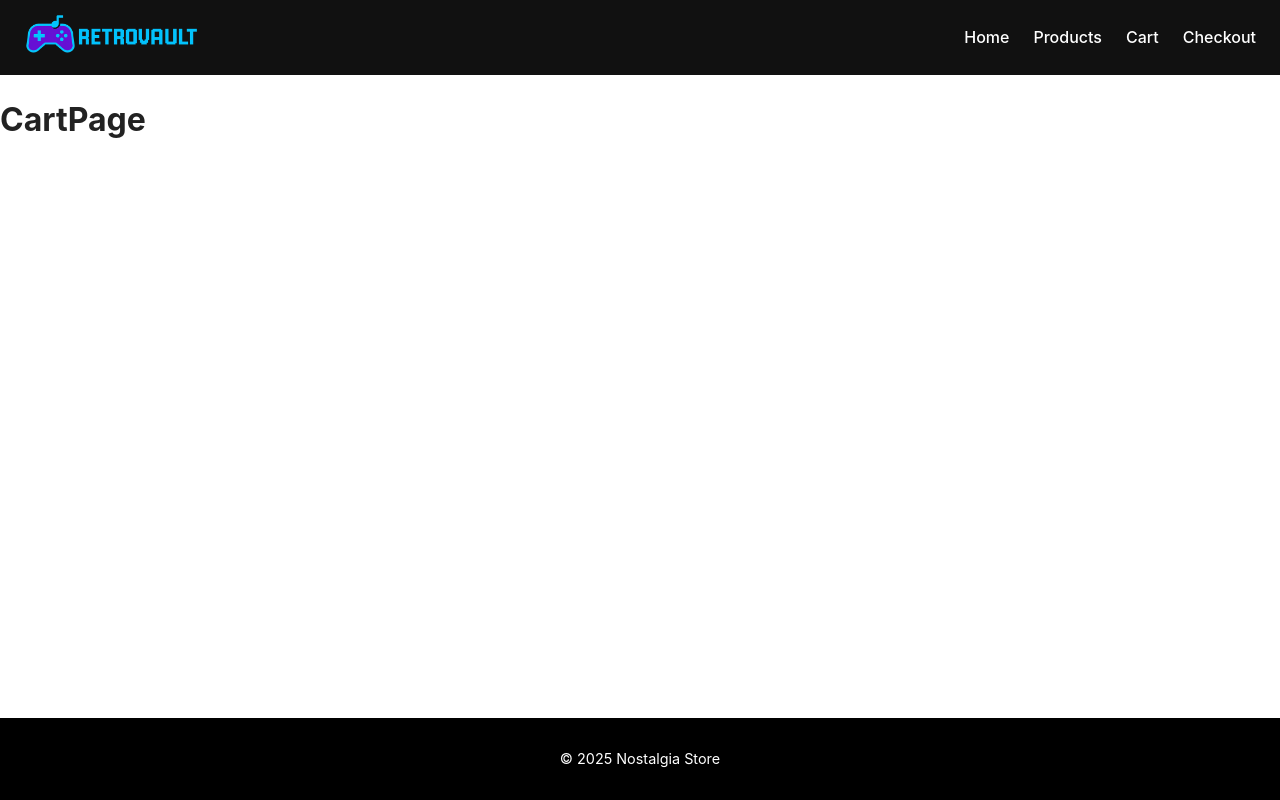
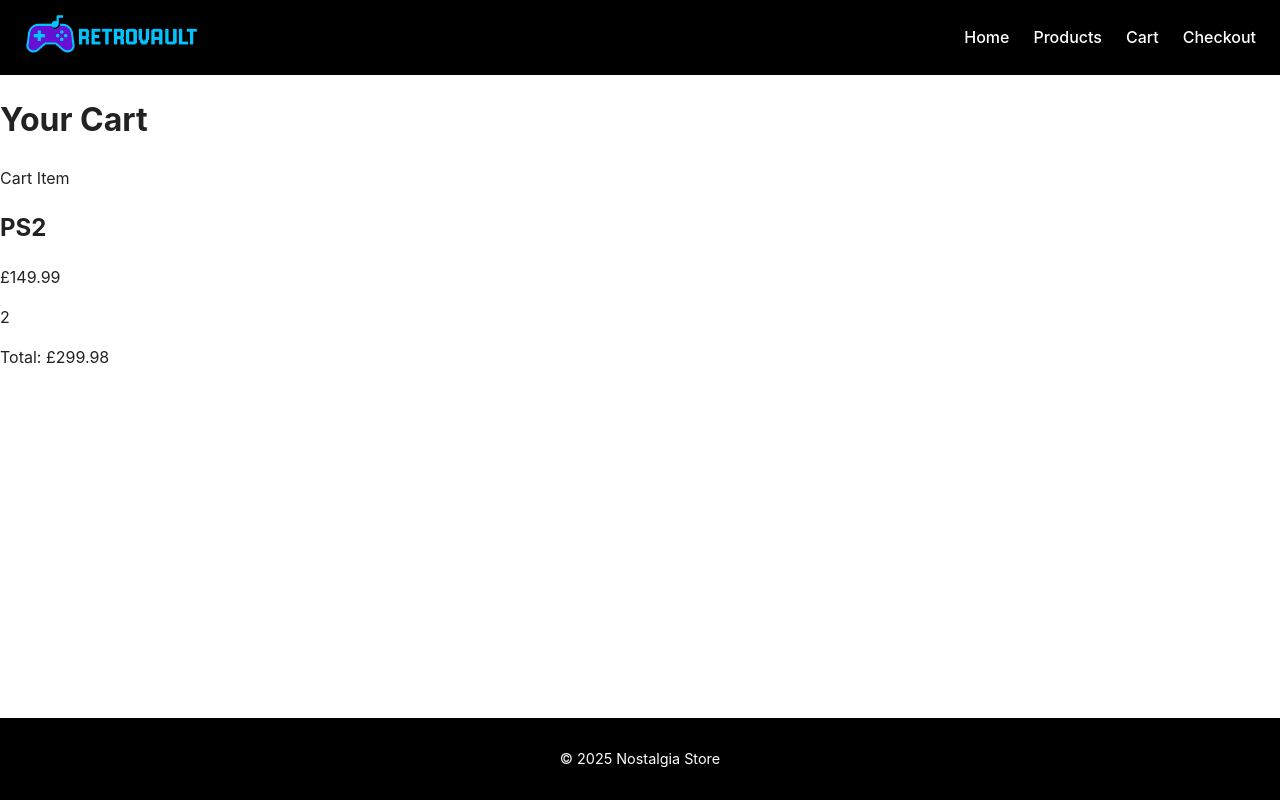
Before and after one commit to ohersi1/ReactEcommerceApp, a React (Vite) app: page /cart in a window 1280 px wide. Built offline with nearby package versions, Linux system fonts and the light colour scheme.

Commit message:
started working on the cart using useState for now to practice before moving on to reactContext

```diff
--- a/src/components/CartItem.jsx
+++ b/src/components/CartItem.jsx
@@ -0,0 +1,20 @@
+import React from "react";
+const CartItem = ({ items }) => {
+  return (
+    <div>
+      Cart Item
+      {items.map((item, i) => {
+        return (
+          <div key={i}>
+            <h2>{item.name}</h2>
+            <p>£{item.price}</p>
+            <p>{item.quantity}</p>
+            <p>Total: £{item.price * item.quantity}</p>
+          </div>
+        );
+      })}
+    </div>
+  );
+};
+
+export default CartItem;
--- a/src/components/Navbar.css
+++ b/src/components/Navbar.css
@@ -3,7 +3,7 @@
   justify-content: space-between;
   align-items: center;
   padding: 0.8rem 1.5rem;
-  background: #111;
+  background: black;
 }
 
 /* .navbar-left {
--- a/src/components/Navbar.jsx
+++ b/src/components/Navbar.jsx
@@ -5,6 +5,7 @@ import logo from "../assets/logo.png";
 import "./Navbar.css";
 const NavBar = () => {
   const [menuOpen, setMenuOpen] = useState(false);
+  const closeMenu = () => setMenuOpen(false);
 
   return (
     <nav className="navbar">
@@ -15,16 +16,16 @@ const NavBar = () => {
       </div>
       <ul className={`navbar-links ${menuOpen ? "active" : ""}`}>
         <li>
-          <Link to="/">Home</Link>
+          <Link to="/" onClick={closeMenu}>Home</Link>
         </li>
         <li>
-          <Link to="/products">Products</Link>
+          <Link to="/products" onClick={closeMenu}>Products</Link>
         </li>
         <li>
-          <Link to="/cart">Cart</Link>
+          <Link to="/cart" onClick={closeMenu}>Cart</Link>
         </li>
         <li>
-          <Link to="/checkout">Checkout</Link>
+          <Link to="/checkout" onClick={closeMenu}>Checkout</Link>
         </li>
       </ul>
       <div
--- a/src/components/ProductCard.css
+++ b/src/components/ProductCard.css
@@ -18,6 +18,7 @@
   height: 200px;
   object-fit: contain;
   background-color: #f9f9f9;
+  padding: 0.5rem;
 }
 
 .product-card-content {
--- /dev/null
+++ b/src/pages/CartPage.css
@@ -0,0 +1,3 @@
+.product-card {
+    background-color: pink;
+}
--- a/src/pages/CartPage.jsx
+++ b/src/pages/CartPage.jsx
@@ -1,11 +1,21 @@
-import React from 'react'
-
+import React from "react";
+import { useState } from "react";
+import "./CartPage.css";
+import CartItem from "../components/CartItem";
 const CartPage = () => {
+  const [cartItems, setCartItems] = useState([
+    {
+      name: "PS2",
+      price: 149.99,
+      quantity: 2,
+    },
+  ]);
   return (
     <div>
-      <h1>CartPage</h1>
+      <h1>Your Cart</h1>
+      <CartItem items={cartItems} />
     </div>
-  )
-}
+  );
+};
 
-export default CartPage
+export default CartPage;
--- a/src/pages/HomePage.css
+++ b/src/pages/HomePage.css
@@ -19,7 +19,7 @@
   margin: 0 0 1rem;
 }
 
-.hero-subtitle { font-size: 1rem; margin-bottom: 3rem;}
+.hero-subtitle { font-size: 1rem; margin-bottom: 2rem;}
 .hero-btn { padding: .85rem 1.25rem; border-radius:10px; min-width:160px; background-color: black;}
 .hero a {
   text-decoration: none;
--- a/src/pages/ProductsPage.css
+++ b/src/pages/ProductsPage.css
@@ -8,5 +8,15 @@
   font-size: 2rem;
   font-weight: bold;
   text-align: center;
-  margin: 2rem 0 1rem;
+  color: white;
+  margin: 0;
 }
+
+/* .products-heading h1 {
+  margin: 0;
+} */
+
+.all-products {
+  background-color: #111;
+  padding: 1rem;
+}
--- a/src/pages/ProductsPage.jsx
+++ b/src/pages/ProductsPage.jsx
@@ -8,7 +8,6 @@ const ProductsPage = () => {
       try {
         const response = await fetch("/products.json");
         const json = await response.json();
-        console.log(json);
         setProducts(json);
       } catch (error) {
         console.error(error.message);
@@ -18,7 +17,7 @@ const ProductsPage = () => {
   }, []);
 
   return (
-    <div>
+    <div className="all-products">
       <h1 className="products-heading">All Products</h1>
       <div className="products-grid">
         {products.map((product) => {
```
